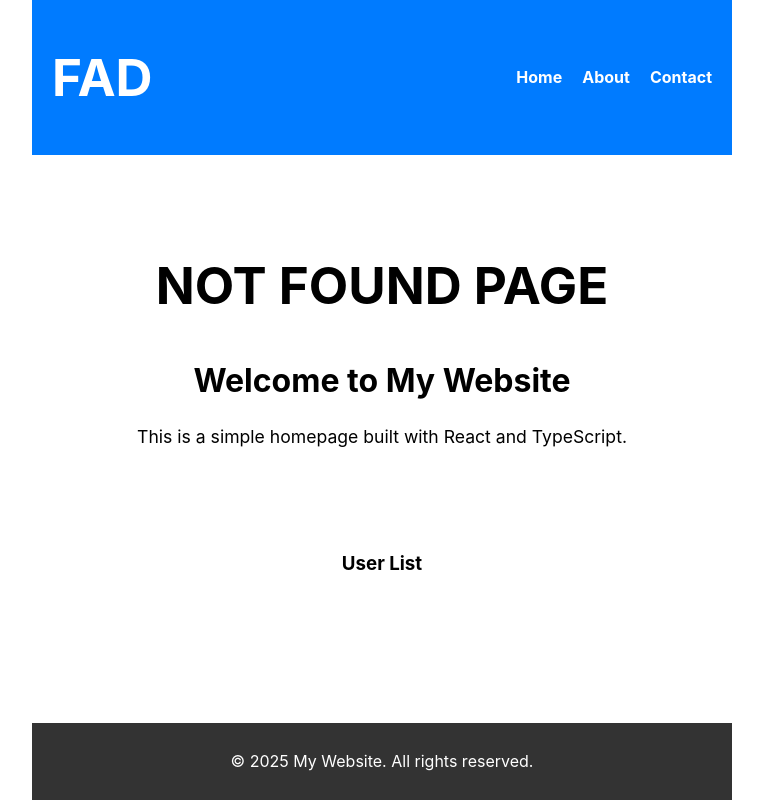
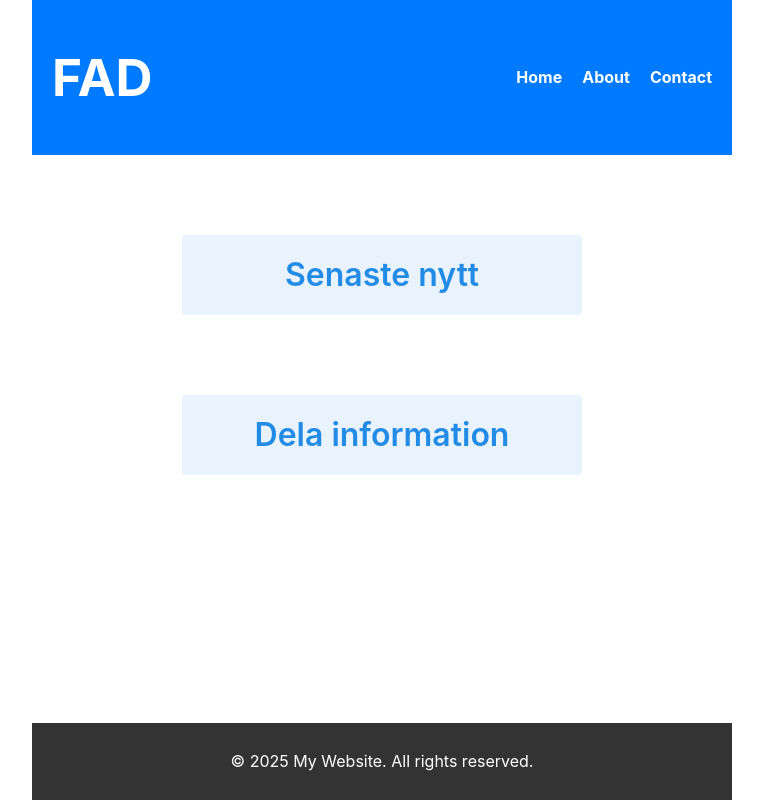
Before and after one commit to TDDD96-group10/FAD, a React (Vite) app in the folder fad_frontend/: page /share_info in a window 1280 px wide. Before the commit this address had no page. Shown: the whole page, without its empty margins (258-1021 px from the left). Built offline with nearby package versions, Linux system fonts and the light colour scheme.

Commit message:
Två knappar. Dela information har en länkfunktion

```diff
--- a/fad_frontend/src/navigation/routesConfig.ts
+++ b/fad_frontend/src/navigation/routesConfig.ts
@@ -1,6 +1,7 @@
 import HomePage from '../pages/HomePage.tsx';
 import NotFoundPage from '../pages/NotFoundPage.tsx';
 import Logintest from '../pages/logintest.tsx';
+import ShareInfo from '../pages/ShareInfo.tsx';
 import { ReactNode } from "react";
 
 interface RouteType {
@@ -12,5 +13,6 @@ export const routes: RouteType[] = [
   { path: "/", element: HomePage },
   { path: "/home", element: HomePage },
   { path: "*", element:  NotFoundPage },
-  { path: "/test", element: Logintest}
+  { path: "/test", element: Logintest},
+  { path: "/share_info", element: ShareInfo}
 ];
--- /dev/null
+++ b/fad_frontend/src/pages/ShareInfo.tsx
@@ -0,0 +1,47 @@
+import React, { useState } from 'react';
+import {
+    Button,
+    Flex,
+    FileInput
+    }
+    from '@mantine/core';
+
+    import '../styles/pages/ShareInfo.css'
+
+
+const ShareInfo: React.FC = () => {
+    // Skapar ett state som styr om den nya knappen ska visas
+  const [showLinkInput, setShowLinkInput] = useState(false);
+
+  // Funktion som triggas vid klick på "Dela information"-knappen
+  const handleShareInfoClick = () => {
+    setShowLinkInput(prev => !prev); // Växlar mellan true och false för att visa/dölja knappen
+  };
+  return (
+
+    <Flex
+    h="50vh"
+    mih={50}
+    bg="rgba(0, 0, 0, 0)"
+    gap={80}
+    justify="center"
+    align="center"
+    direction="column"
+    wrap="wrap"
+
+    >
+      <Button variant="light" color="blue" autoContrast size="xl" h={80} w={400} fz="2rem" >Senaste nytt</Button>
+      <Button variant="light" color="blue" autoContrast size="xl" h={80} w={400} fz="2rem" onClick={handleShareInfoClick} >Dela information</Button>
+    {showLinkInput &&
+    (<FileInput variant="filled" size="md" label="Lägg till länk" description="Vänligen lägg till länken här" placeholder="Klistra in länk här"
+        style={{ position: 'fixed', top: '600px', left: '50%', transform: 'translateX(-50%)', width: '400px'
+        }}
+    />
+    )}
+    </Flex>
+  );
+};
+
+export default ShareInfo;
+
+//Fin färg på knapparna:)  <Button variant="filled" color="yellow" autoContrast size="xl" h={80} w={400} fz="2rem" bg="#F6E2B6">Lägg ut PDF</Button>
```
Also changed, not shown: fad_frontend/src/styles/pages/ShareInfo.css (added).
